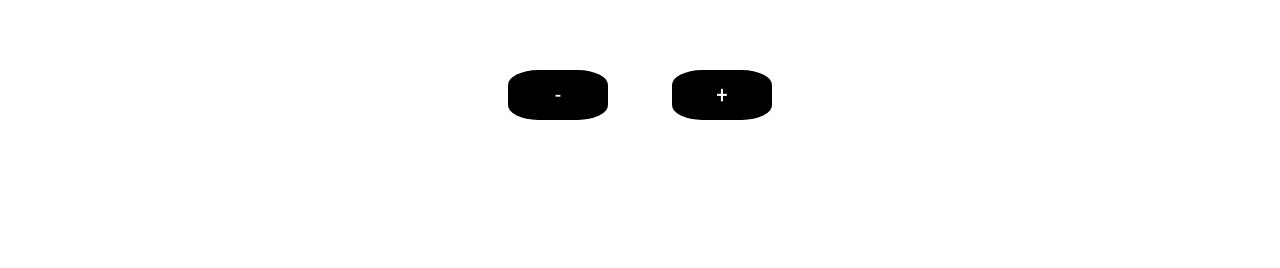
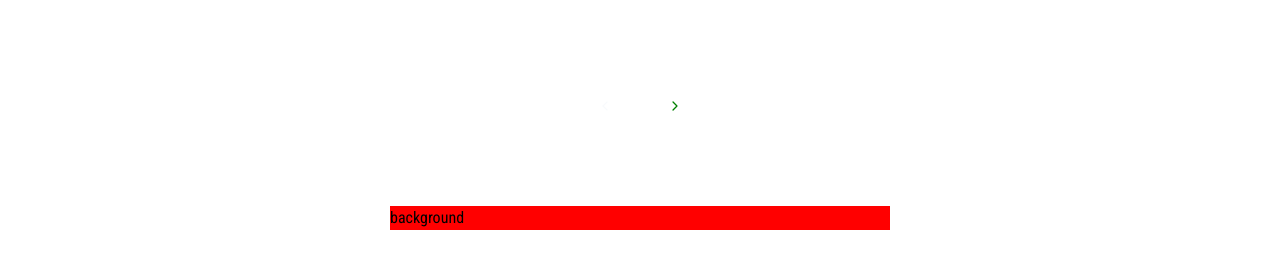
Before and after one commit to hansolo-N/nextjs-portfolio, a Next.js app: page / in a window 1280 px wide. Shown: the part 1766-2034 px from the top of the page. Before the commit the page ends 1936 px from the top, so only its background shows below. Built offline with nearby package versions, Linux system fonts and the light colour scheme; some icons are missing.

Commit message:
redid tech stack carousel using swiper lirabrary for react

```diff
--- a/app/components/TechStack.module.css
+++ b/app/components/TechStack.module.css
@@ -1,40 +1,63 @@
-.stack-container{
-    display: flex;
-    width: 800px;
-    height: 100px;
-    justify-content: center;
-    gap: 2rem;
+.gallery{
+    height: 400px;
+    width: 500px;
     margin: 0 auto;
 }
-.icons{
+
+.swiper-container{
+    display: flex;
+    flex-direction: column;
+    gap: 3rem;
+    margin: 0 auto;
+}
+
+.slides{
+    height: 400px;
+    display: flex;
+    justify-content: center;
+    margin: 0 auto;
+    margin: auto;
+}
+
+.swiper-controller{
+
+    position: relative;
+    bottom: 2rem;
+    display: flex;
+    justify-content: center;
+    gap: 1.5rem;
+    margin: 0 auto;
+}
+
+.swiper-btn-next{
+color: green;
+border: none;
+background: none
+}
+
+.swiper-btn-prev {
+background: none;
+}
+
+.icon{
+    display: flex;
+    justify-content: center;
+}
+
+.pagination{
     display: flex;
     position: relative;
-
+    background-color: red;
 }
 
-.icon1{
-    display: flex;
-
+.active-icon{
+    transform: scale(1.1);
 }
 
-.icon1{
-    display: flex;
-
+.prev-icon{
+    opacity: 0.4;
 }
 
-.icon1{
-    display: flex;
-
+.next-icon{
+    opacity: 0.8;
 }
-
-
-
-
-.btn{
-    font-size: 24px;
-    background-color: black;
-    color: white;
-    width: 100px;
-    height: 50px;
-    border-radius: 30%;
-}
--- a/app/components/TechStackNav.tsx
+++ b/app/components/TechStackNav.tsx
@@ -1,6 +1,16 @@
+'use client'
 import React, { useState } from 'react'
+import {Swiper,SwiperSlide} from 'swiper/react'
+import 'swiper/css';
+import 'swiper/css/effect-coverflow';
+import 'swiper/css/pagination'
+import 'swiper/css/navigation';
+import { EffectCoverflow,Pagination,Navigation } from 'swiper/modules';
 import styles from './TechStack.module.css'
 import icons from '../data/Icons'
+import { Button } from "@/components/ui/button"
+import { IoChevronBackSharp } from "react-icons/io5";
+import { IoChevronForward } from "react-icons/io5";
 
 function TechStackNav() {
     const [index,setIndex] = useState(0)
@@ -19,18 +29,57 @@ function TechStackNav() {
 
 
   return (
-    <div className={`${styles['stack-container']}`}>
-        <button className={styles.btn} onClick={handleDecreaseClick}>-</button>
-        <div className={styles.icons}>
-        <p><i className={`ci ${icons.at(index-1)?.name} ci-3x`}></i></p>
-        <p><i className={`ci ${icons.at(index)?.name} ci-3x`}></i></p>
-        <p><i className={`ci ${icons.at(index+1)?.name} ci-3x`}></i></p>
+    <div className={`${styles['gallery']}`}>
+        <div >
+        { icons && <div >
+        <Swiper className={`${styles['swiper-container']}`} effect={'coverflow'} grabCursor={true} centeredSlides={true}  slidesPerView={3}
+        coverflowEffect={
+          {
+            rotate:0,
+            stretch:0,
+            depth:100,
+            modifier: 2.5
+          }}
+          spaceBetween={50}
+          pagination={{el:'',clickable:true}}
+          navigation={{
+            nextEl: `${styles['swiper-btn-next']}`,
+            prevEl: `${styles['swiper-btn-prev']}`,
+          }}
+          modules={[EffectCoverflow,Pagination,Navigation]}
+          >
+          <div className={styles.slides}>
+          <SwiperSlide>
+            {({isPrev})=>
+          <p className={`${styles.icon}`}><i className={`ci ${icons.at(index-1)?.name} ci-4x ${isPrev? `${styles['prev-icon']}`: ''}`}></i></p>
+          }
+          </SwiperSlide>
+          <SwiperSlide>
+          {({isActive})=>
+          <p className={`${styles.icon}`}><i className={`ci ${icons.at(index)?.name} ci-4x ${isActive? `${styles['active-icon']}`: ''}`}></i></p>
+          }
+          </SwiperSlide>
+          <SwiperSlide>
+            {({isNext})=>
+          <p className={`${styles.icon}`}><i className={`ci ${icons.at(index+1)?.name} ci-4x ${isNext? `${styles['next-icon']}`: ''} `}></i></p>
+        }
+          </SwiperSlide>
+
+          </div>
+
+          <div className={`${styles[`swiper-controller`]}`}>
+            <Button  className= {`${styles['swiper-btn-prev']}`} ><IoChevronBackSharp/></Button>
+            <Button className= {`${styles['swiper-btn-next']}`} ><IoChevronForward/></Button>
+          </div>
+          <div className={`${styles.pagination}`}>background</div>
+        </Swiper>
         </div>
-        <button className={styles.btn} onClick={handleIncreaseClick}>+</button>
+        }
+        </div>
+
+
     </div>
   )
 }
 
 export default TechStackNav
-
-//0
--- a/package.json
+++ b/package.json
@@ -19,6 +19,7 @@
     "react-dom": "^18",
     "react-icons": "^4.12.0",
     "styled-components": "^6.1.1",
+    "swiper": "^11.0.5",
     "tailwind-merge": "^2.1.0",
     "tailwindcss-animate": "^1.0.7"
   },
```
Also changed, not shown: 1 other file (tests, documents, lock files or other folders).
